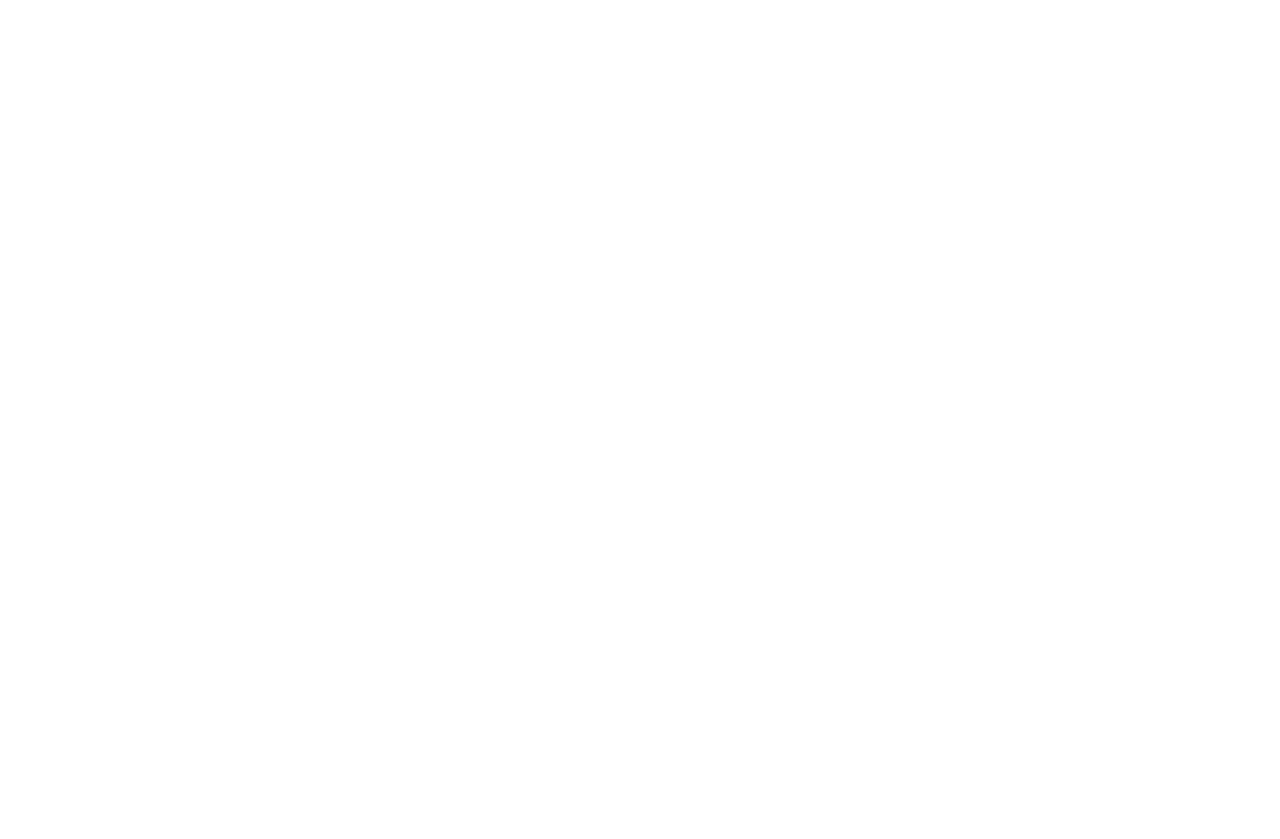
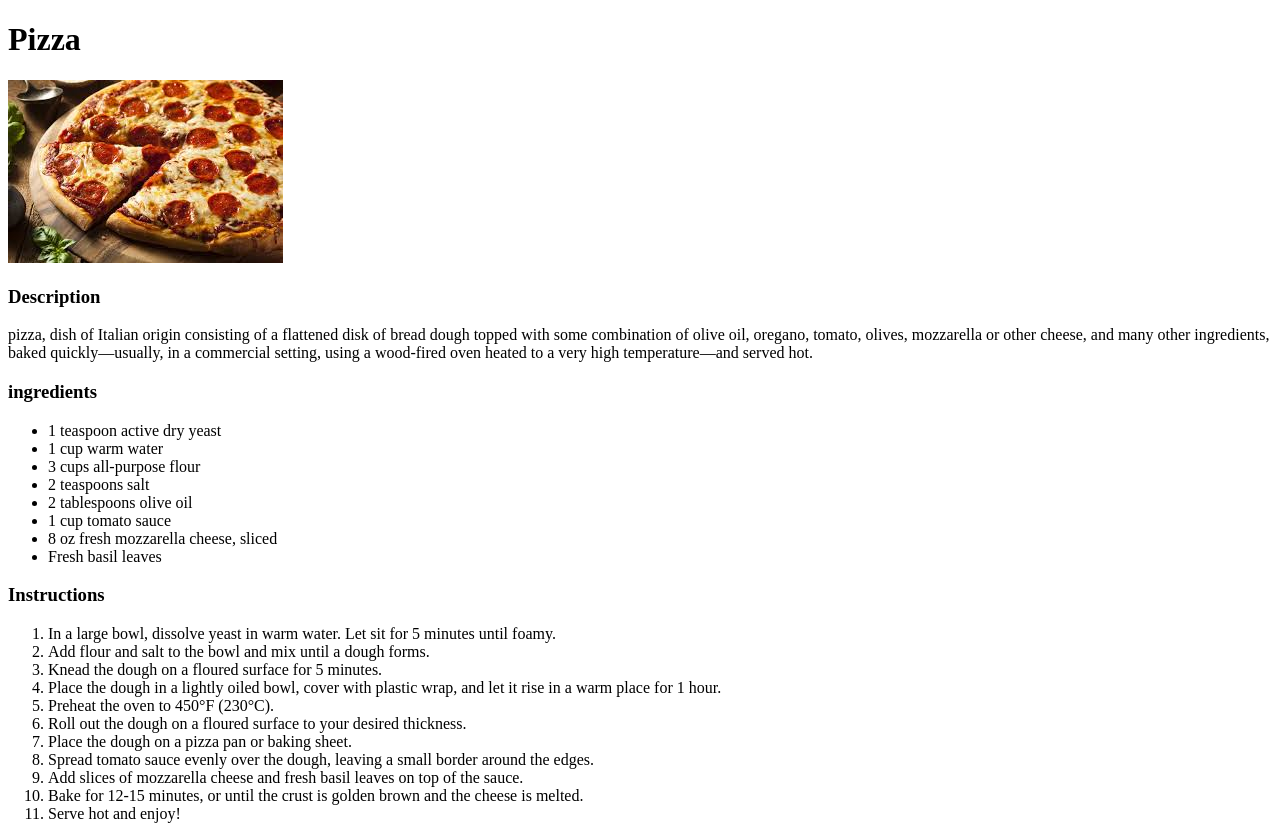
Before and after one commit to Matti003/odin-recipes, a plain HTML site: page recipes/pizza.html in a window 1280 px wide. Before the commit the page ends 800 px from the top, so only its background shows below. Drawn offline with Linux system fonts and the light colour scheme.

Commit message:
Will display pizza recipe instructions

```diff
--- a/recipes/pizza.html
+++ b/recipes/pizza.html
@@ -0,0 +1,49 @@
+<!DOCTYPE html>
+<html lang="en">
+<head>
+    <meta charset="UTF-8">
+    <meta http-equiv="X-UA-Compatible" content="IE=edge">
+    <meta name="viewport" content="width=device-width, initial-scale=1.0">
+    <title>Pizza recipe</title>
+</head>
+<body>
+    <h1>Pizza</h1>
+    <img src="../img/Pizza.jpeg"
+
+    <div><h3>Description</h3>
+        pizza, dish of Italian origin consisting of a flattened disk of bread dough topped with some combination of olive oil, oregano,
+        tomato, olives, mozzarella or other cheese, and many other ingredients, baked quickly—usually, in a commercial setting, using a wood-fired oven heated to a very high temperature—and served hot.
+    </div>
+
+    <div>
+        <h3>ingredients</h3>
+        <ul>
+            <li>1 teaspoon active dry yeast</li>
+            <li>1 cup warm water</li>
+            <li>3 cups all-purpose flour</li>
+            <li>2 teaspoons salt</li>
+            <li>2 tablespoons olive oil</li>
+            <li>1 cup tomato sauce</li>
+            <li>8 oz fresh mozzarella cheese, sliced</li>
+            <li>Fresh basil leaves</li>
+        </ul>
+    </div>
+
+    <div>
+        <H3>Instructions</H3>
+        <ol>
+            <li>In a large bowl, dissolve yeast in warm water. Let sit for 5 minutes until foamy.</li>
+            <li>Add flour and salt to the bowl and mix until a dough forms.</li>
+            <li>Knead the dough on a floured surface for 5 minutes.</li>
+            <li>Place the dough in a lightly oiled bowl, cover with plastic wrap, and let it rise in a warm place for 1 hour.</li>
+            <li>Preheat the oven to 450°F (230°C).</li>
+            <li>Roll out the dough on a floured surface to your desired thickness.</li>
+            <li>Place the dough on a pizza pan or baking sheet.</li>
+            <li>Spread tomato sauce evenly over the dough, leaving a small border around the edges.</li>
+            <li>Add slices of mozzarella cheese and fresh basil leaves on top of the sauce.</li>
+            <li>Bake for 12-15 minutes, or until the crust is golden brown and the cheese is melted.</li>
+            <li>Serve hot and enjoy!</li>
+        </ol>
+    </div>
+</body>
+</html>
```
Also changed, not shown: index.html (+1 -1 lines).
